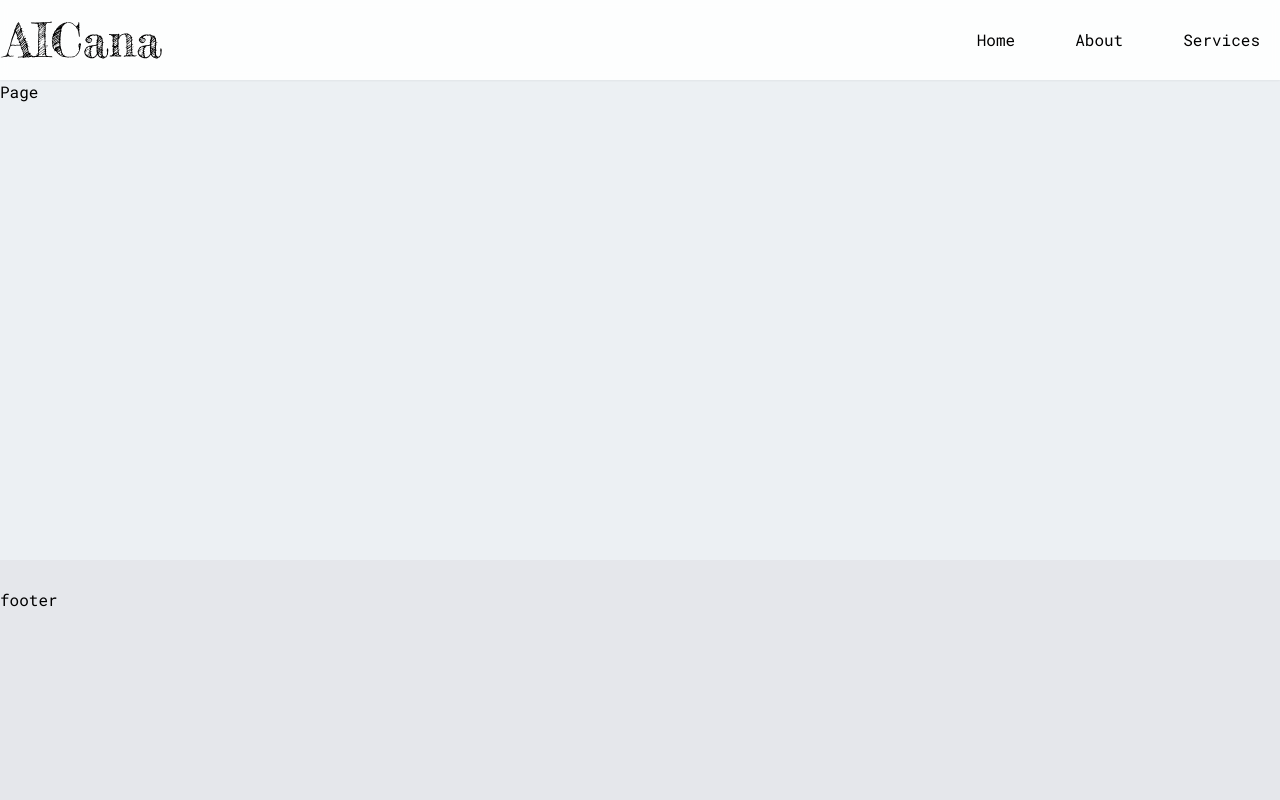
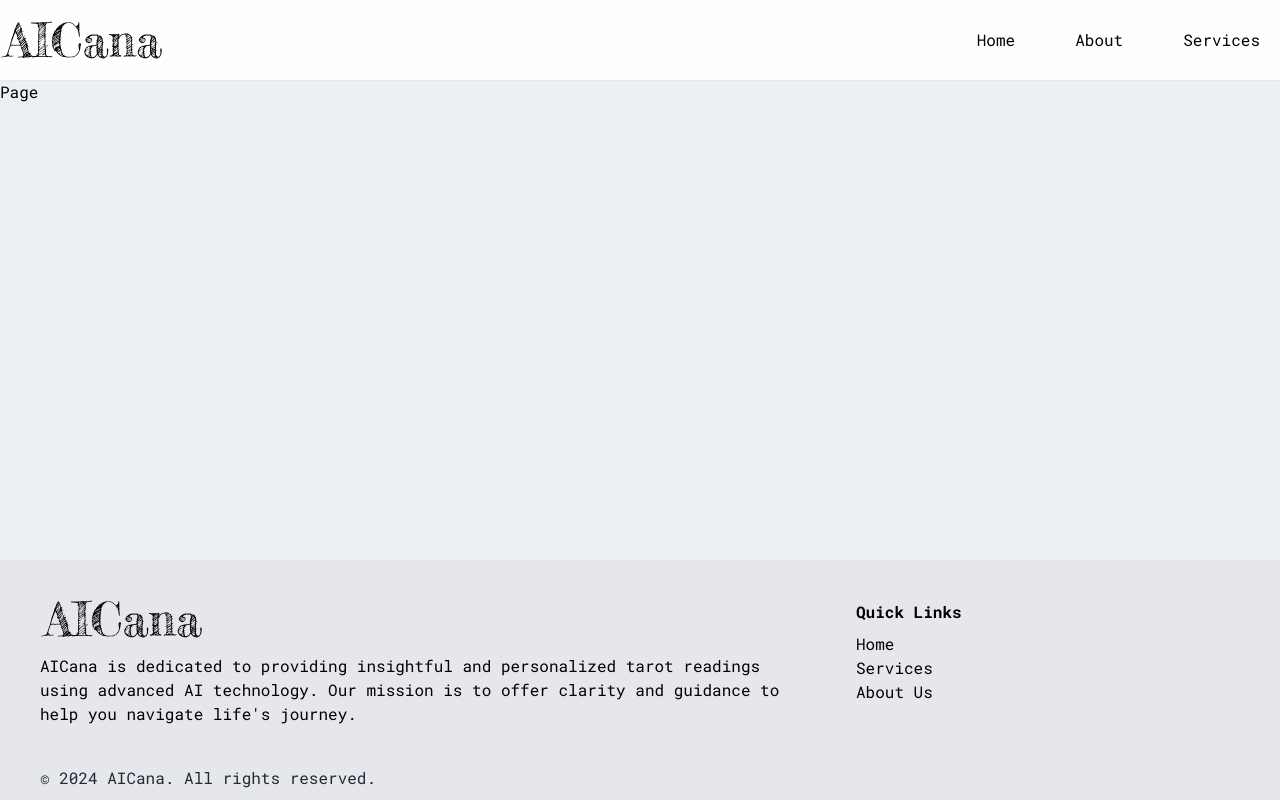
Before and after one commit to ksyksy815/tarot, a Next.js app: page /services/choices in a window 1280 px wide. Built offline with nearby package versions, Linux system fonts and the light colour scheme.

Commit message:
add logo contents

```diff
--- a/components/Footer.tsx
+++ b/components/Footer.tsx
@@ -1,11 +1,34 @@
+import Link from "next/link";
+import Logo from "./Logo";
+
 const Footer = () => {
   return (
-    <footer className={"flex justify-center w-full bg-gray-200 h-[30vh]"}>
-      <div
-        className={`h-[80px] w-full flex items-center justify-between max-w-screen-xl`}
-      >
-        footer
+    <footer
+      className={"flex flex-col w-full bg-gray-200 lg:h-[30vh] gap-y-10 p-10"}
+    >
+      <div className={`flex flex-col gap-10 lg:flex-row`}>
+        <div className={"flex flex-col gap-y-4"}>
+          <Logo />
+          <p>
+            {`AICana is dedicated to providing insightful and personalized tarot
+          readings using advanced AI technology. Our mission is to offer clarity
+          and guidance to help you navigate life's journey.`}
+          </p>
+        </div>
+
+        <div className={"flex flex-col gap-2 lg:min-w-[30vw]"}>
+          <h3 className={"font-bold"}>Quick Links</h3>
+          <ul className={"flex flex-col"}>
+            <Link href="/home">Home</Link>
+            <Link href="/services">Services</Link>
+            <Link href="/about">About Us</Link>
+          </ul>
+        </div>
       </div>
+
+      <p className={"text-gray-800"}>
+        &copy; 2024 AICana. All rights reserved.
+      </p>
     </footer>
   );
 };
--- /dev/null
+++ b/components/Logo.tsx
@@ -0,0 +1,17 @@
+import Image from "next/image";
+import Link from "next/link";
+
+const Logo = () => {
+  return (
+    <Link href="/">
+      <Image
+        src={"/icons/logo.svg"}
+        alt={"AICana logo"}
+        width={162}
+        height={48}
+      />
+    </Link>
+  );
+};
+
+export default Logo;
--- a/components/TopHeader.tsx
+++ b/components/TopHeader.tsx
@@ -1,5 +1,4 @@
-import Image from "next/image";
-import Link from "next/link";
+import Logo from "./Logo";
 import MobileNav from "./MobileNav";
 import PCNav from "./PCNav";
 
@@ -11,14 +10,7 @@ const TopHeader = () => {
       <div
         className={`h-[80px] w-full flex items-center justify-between max-w-screen-xl px-5 xl:px-0`}
       >
-        <Link href="/">
-          <Image
-            src={"/icons/logo.svg"}
-            alt={"AICana logo"}
-            width={162}
-            height={48}
-          />
-        </Link>
+        <Logo />
 
         <MobileNav />
         <PCNav />
```
